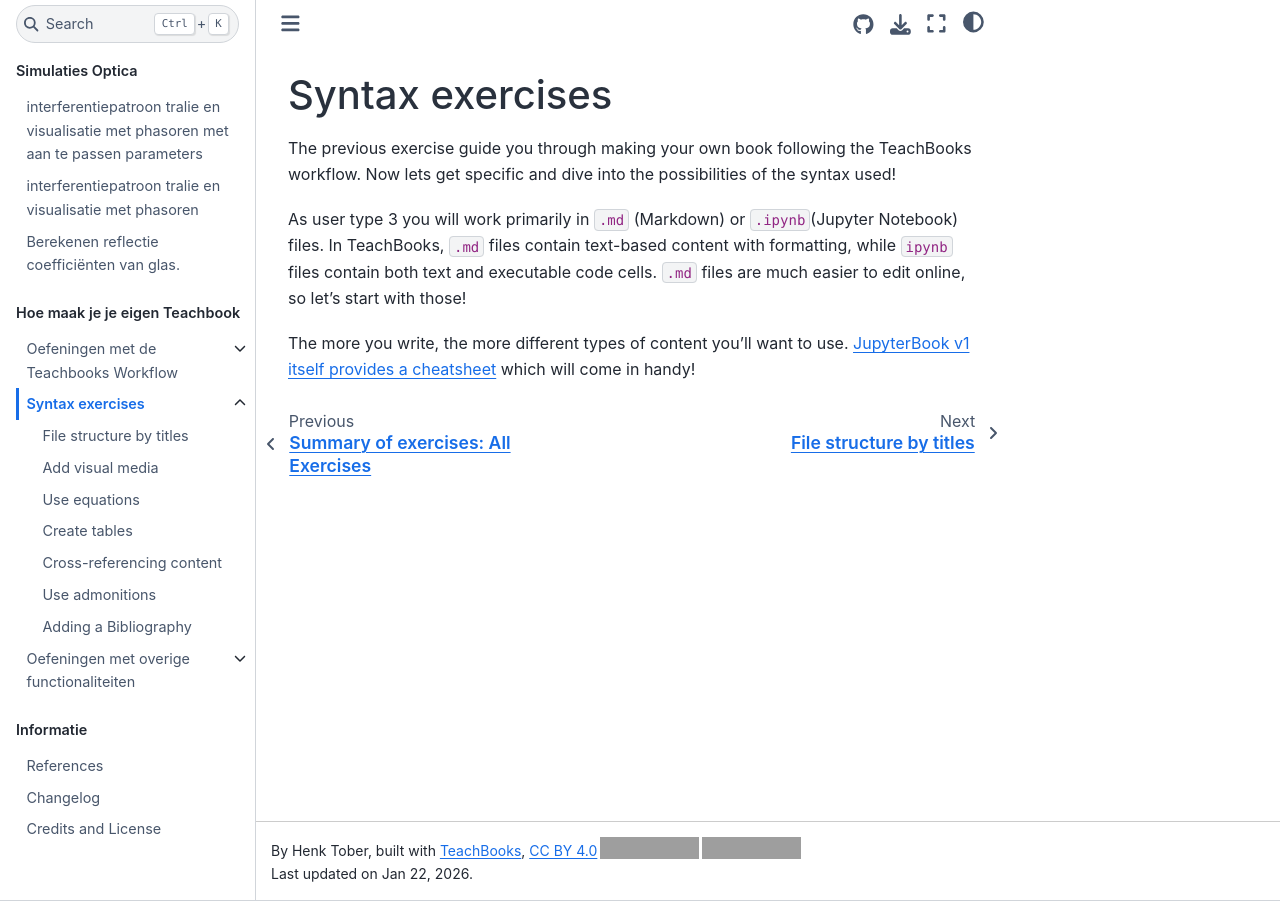
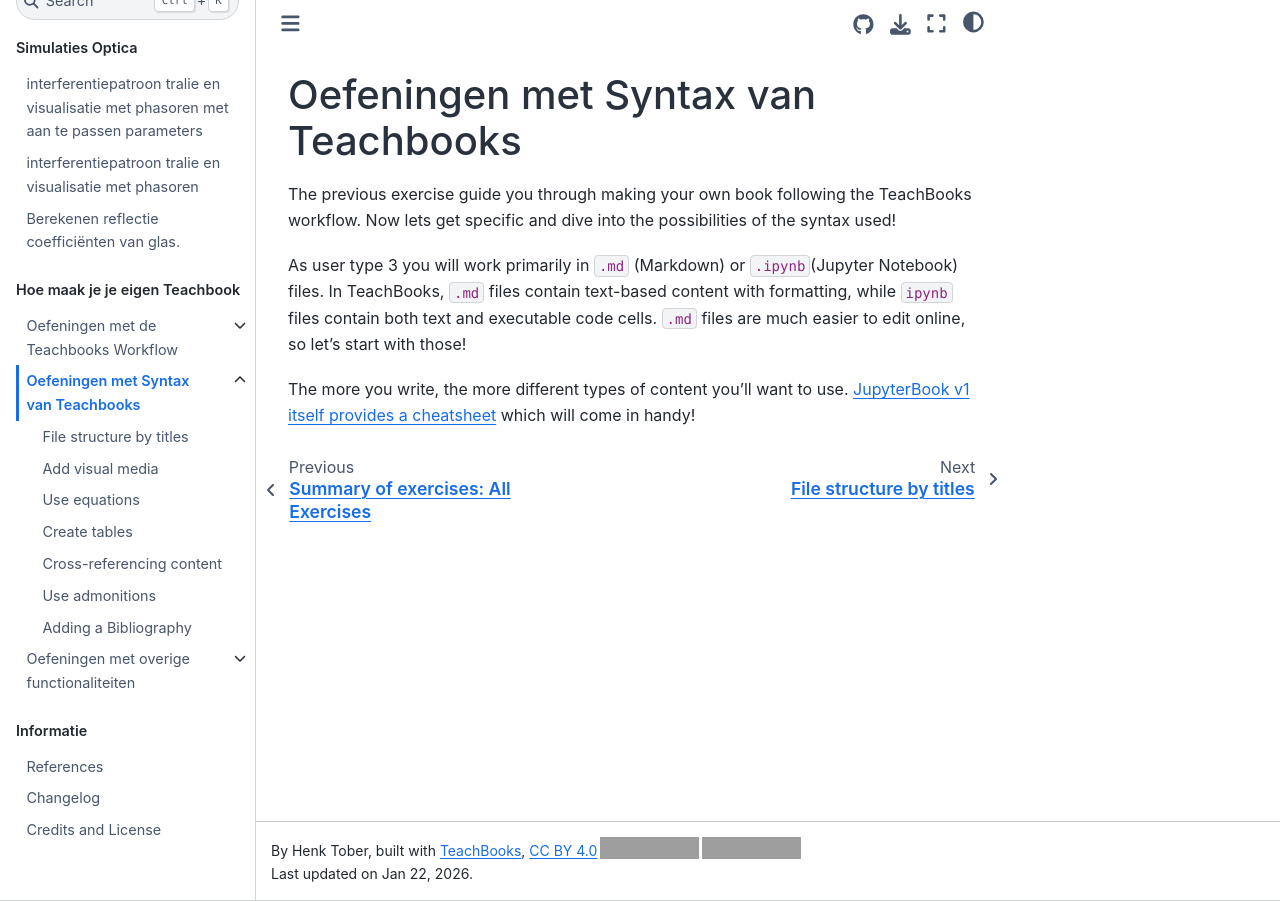
Before and after one commit to HenkTober/Optica, a Jupyter Book: the page built from book/syntax_exercises.md, in a window 1280 px wide. Built offline with Jupyter Book 1.0.4 settings and Sphinx 7.4.7 and the Sphinx Book theme 1.1.4, drawn with Linux system fonts in a browser that asks for light colours; comment, search, counter and statistics services are not loaded; grey boxes are pictures that could not be loaded.

Commit message:
Update syntax_exercises.md

```diff
--- a/book/syntax_exercises.md
+++ b/book/syntax_exercises.md
@@ -1,4 +1,4 @@
-# Syntax exercises
+# Oefeningen met Syntax van Teachbooks
 
 The previous exercise guide you through making your own book following the TeachBooks workflow. Now lets get specific and dive into the possibilities of the syntax used!
 
```
